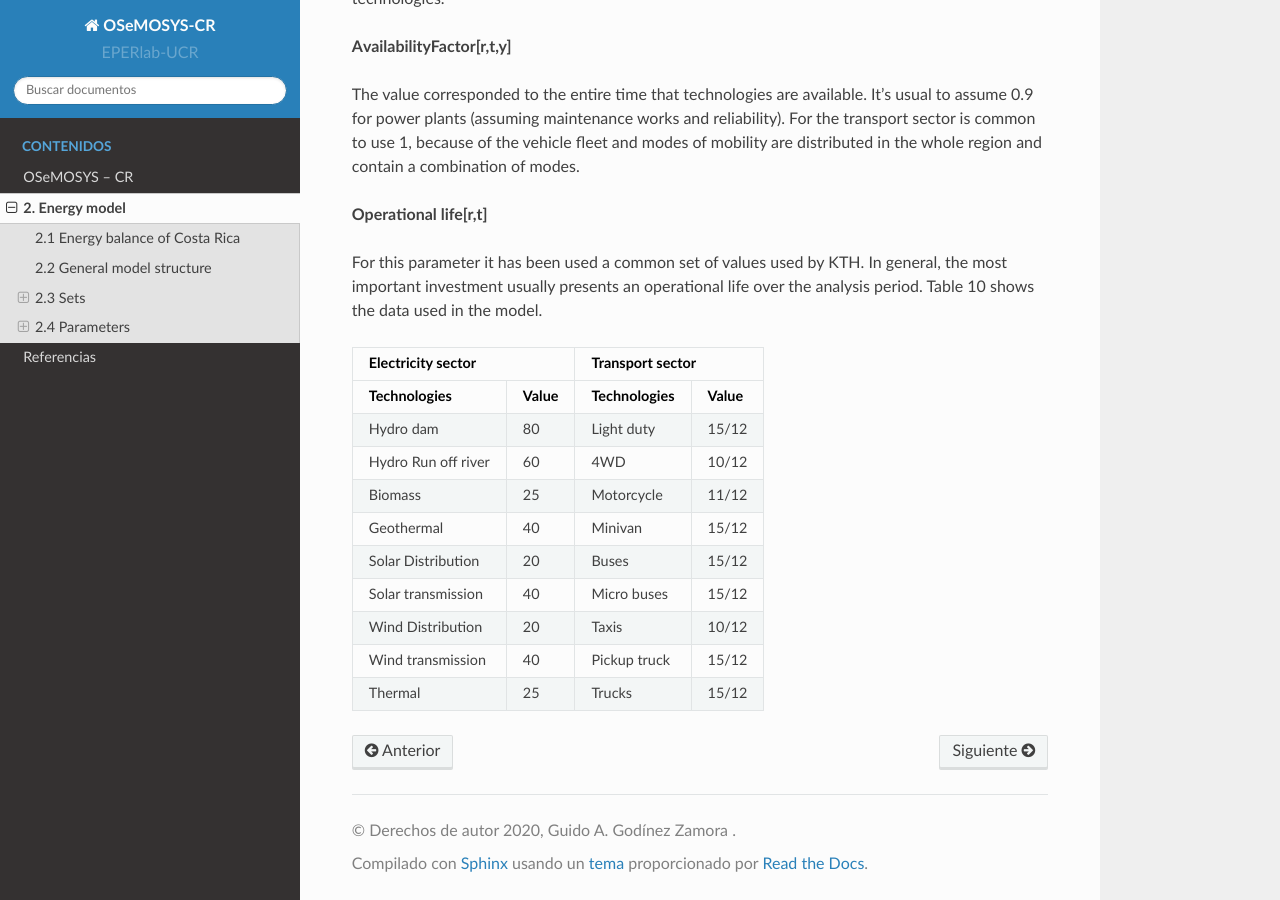
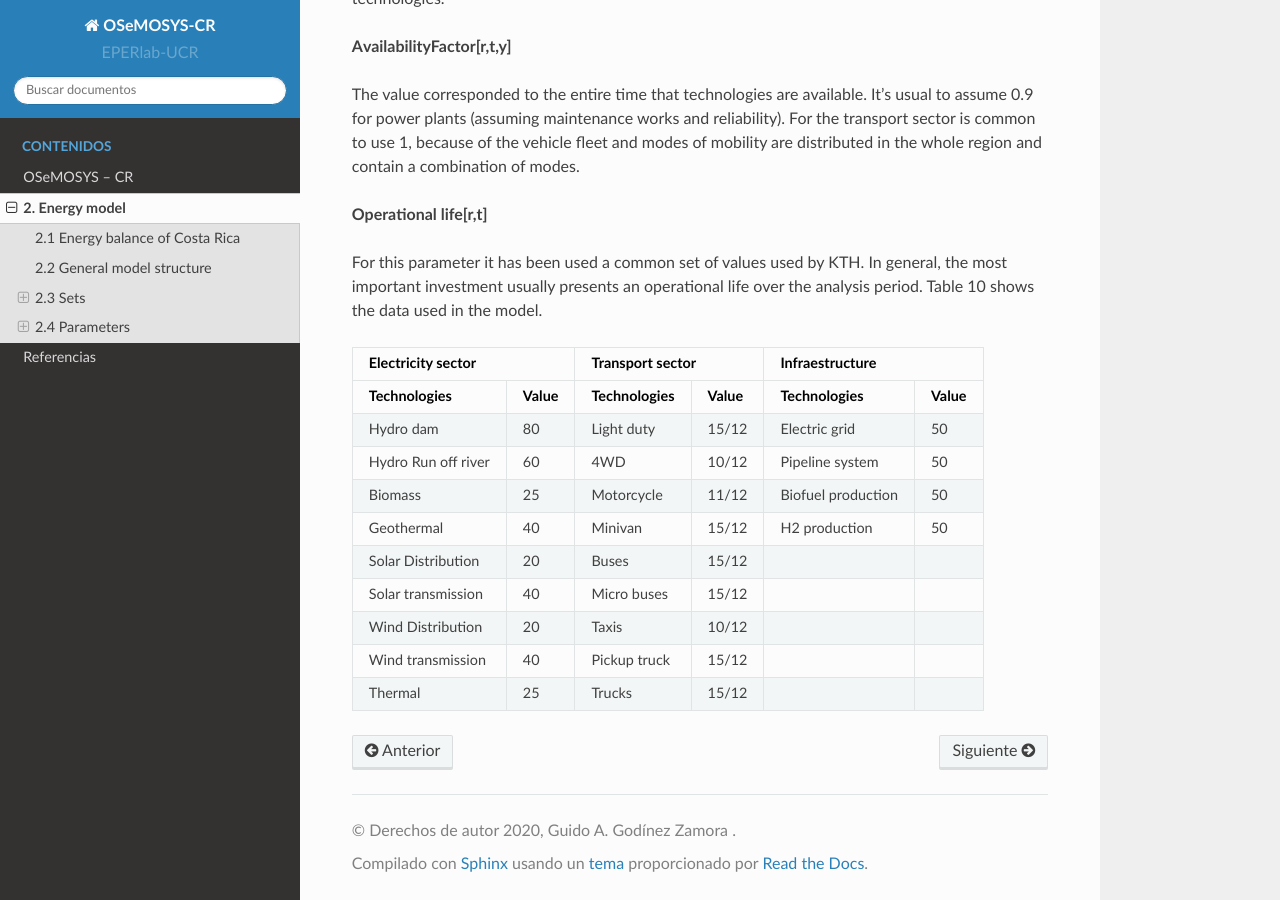
Before and after one commit to EPERLab/OSeMOSYS-CR, a Sphinx documentation site: the page built from docs/02EnergyModel.rst, in a window 1280 px wide and 900 px high, scrolled down 12149 px. Built offline with Sphinx 7.4.7 and the Read the Docs theme 2.0.0, drawn with Linux system fonts in a browser that asks for light colours.

Commit message:
Update 02EnergyModel.rst

```diff
--- a/docs/02EnergyModel.rst
+++ b/docs/02EnergyModel.rst
@@ -363,26 +363,26 @@ The value corresponded to the entire time that technologies are available. It's
 
 For this parameter it has been used a common set of values used by KTH. In general, the most important investment usually presents an operational life over the analysis period. Table 10 shows the data used in the model.
 
-+-----------------------------+-----------------------------+
-| Electricity sector          | Transport   sector          |
-+---------------------+-------+---------------------+-------+
-| Technologies        | Value | Technologies        | Value |
-+=====================+=======+=====================+=======+
-| Hydro dam           | 80    | Light duty          | 15/12 |
-+---------------------+-------+---------------------+-------+
-| Hydro Run off river | 60    | 4WD                 | 10/12 |
-+---------------------+-------+---------------------+-------+
-| Biomass             | 25    | Motorcycle          | 11/12 |
-+---------------------+-------+---------------------+-------+
-| Geothermal          | 40    | Minivan             | 15/12 |
-+---------------------+-------+---------------------+-------+
-| Solar Distribution  | 20    | Buses               | 15/12 |
-+---------------------+-------+---------------------+-------+
-| Solar transmission  | 40    | Micro buses         | 15/12 |
-+---------------------+-------+---------------------+-------+
-| Wind Distribution   | 20    | Taxis               | 10/12 |
-+---------------------+-------+---------------------+-------+
-| Wind transmission   | 40    | Pickup truck        | 15/12 |
-+---------------------+-------+---------------------+-------+
-| Thermal             | 25    | Trucks              | 15/12 |
-+---------------------+-------+---------------------+-------+
++-----------------------------+-----------------------------+-----------------------------+
+| Electricity sector          | Transport sector            | Infraestructure             |
++---------------------+-------+---------------------+-------+---------------------+-------+
+| Technologies        | Value | Technologies        | Value | Technologies        | Value |
++=====================+=======+=====================+=======+=====================+=======+
+| Hydro dam           | 80    | Light duty          | 15/12 | Electric grid       | 50    |
++---------------------+-------+---------------------+-------+---------------------+-------+
+| Hydro Run off river | 60    | 4WD                 | 10/12 | Pipeline system     | 50    |
++---------------------+-------+---------------------+-------+---------------------+-------+
+| Biomass             | 25    | Motorcycle          | 11/12 | Biofuel production  | 50    |
++---------------------+-------+---------------------+-------+---------------------+-------+
+| Geothermal          | 40    | Minivan             | 15/12 | H2 production       | 50    |
++---------------------+-------+---------------------+-------+---------------------+-------+
+| Solar Distribution  | 20    | Buses               | 15/12 |                     |       |
++---------------------+-------+---------------------+-------+---------------------+-------+
+| Solar transmission  | 40    | Micro buses         | 15/12 |                     |       |
++---------------------+-------+---------------------+-------+---------------------+-------+
+| Wind Distribution   | 20    | Taxis               | 10/12 |                     |       |
++---------------------+-------+---------------------+-------+---------------------+-------+
+| Wind transmission   | 40    | Pickup truck        | 15/12 |                     |       |
++---------------------+-------+---------------------+-------+---------------------+-------+
+| Thermal             | 25    | Trucks              | 15/12 |                     |       |
++---------------------+-------+---------------------+-------+---------------------+-------+
```
